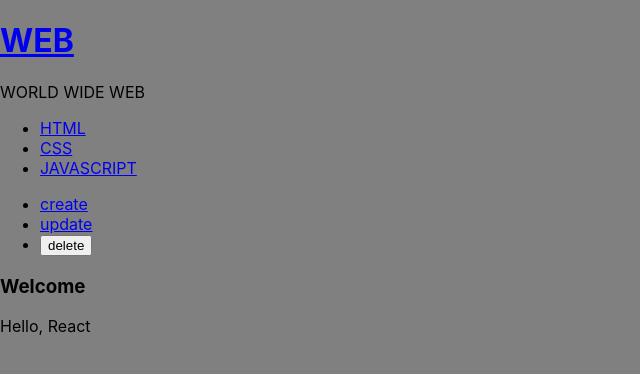
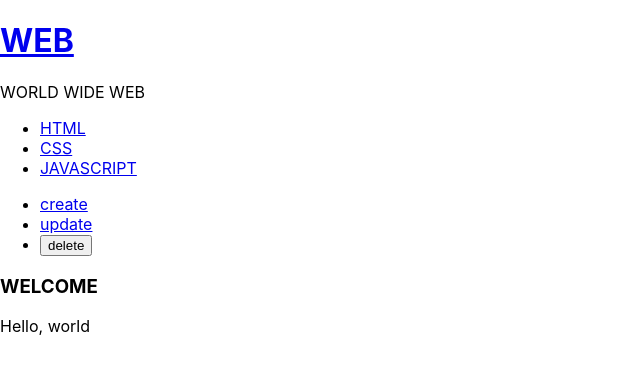
Before and after one commit to jongin1004/react-practice, a React (Create React App) app: page / in a window 1280 px wide. Shown: the top 374 px of the page, without its empty margins (0-640 px from the left). Built offline with nearby package versions, Linux system fonts and the light colour scheme.

Commit message:
refectoring -> app.js

```diff
--- a/src/App.js
+++ b/src/App.js
@@ -5,23 +5,26 @@
 import UpdateContent from "./components/UpdateContent";
 import Header from "./components/Header";
 import Control from "./components/Control";
-import './main.css';
+// import './main.css';
 
 class App extends React.Component {
   constructor(props) {
     super(props);
     this.state = {
-      mode: "welcome",
-      selected_content_id: 2,
+      mode: 'read',
+      selected_content_id: 0,
       header: {title: 'WEB', subject: 'WORLD WIDE WEB'},
-      welcome: {title: 'Welcome', subject: 'Hello, React'},
       contents: [
         {id: 1, title: "HTML", desc: "HTML IS ..."},
         {id: 2, title: "CSS", desc: "CSS IS ..."},
         {id: 3, title: "JAVASCRIPT", desc: "JAVASCRIPT IS ..."}
       ]
     };
+    this.max_content_id = this.state.contents.length + 1;
     this.onChangePage = this.onChangePage.bind(this);
+    this.onChangeMode = this.onChangeMode.bind(this);
+    this.saveContent = this.saveContent.bind(this);
+    this.updateContent = this.updateContent.bind(this);
   }
 
   onChangePage(id) {
@@ -31,75 +34,102 @@
     });
   }
 
-  getContent() {
-    let _title, _desc, _article = null;
-    if(this.state.mode === "welcome") {
-      _title = this.state.welcome.title;
-      _desc = this.state.welcome.subject;
-      _article = <ReadContent title={_title} des={_desc}/>;
-    } else if (this.state.mode === "read") {
-      _title = this.state.contents[this.state.selected_content_id].title;
-      _desc = this.state.contents[this.state.selected_content_id].desc;
-      _article = <ReadContent title={_title} des={_desc}/>;
-    } else if (this.state.mode === "create") {
-      _article = <CreateContent onSubmit={function(_title, _desc) {
-        let max_content_id = this.state.contents.length + 1;
-        let _content = this.state.contents.concat(
-          {id: max_content_id, title: _title, desc: _desc}
-        );
-        this.setState({
-          contents: _content,
-          mode: "read",
-          selected_content_id: max_content_id -1
-        });
-      }.bind(this)} title={_title} des={_desc}/>;
-    } else if (this.state.mode === "update") {
-      let _data = this.state.contents[this.state.selected_content_id];
+  onChangeMode(_mode) {
+    this.setState({
+        mode: _mode
+    });
+  }
+
+  saveContent(_title, _desc) {
+    let _contents = this.state.contents.concat(
+      {id: this.max_content_id, title: _title, desc: _desc}
+    )
+    this.setState({
+      contents: _contents,
+      mode: 'read',
+      selected_content_id: this.max_content_id
+    })
+    this.max_content_id = this.max_content_id + 1;
+  }
+
+  updateContent(_id, _title, _desc) {
+    let _content = Array.from(this.state.contents);
+    for (let i = 0; i < _content.length; i++) {
+      if (_content[i].id === _id) {
+        _content[i] = {id: _id, title: _title, desc: _desc}
+      }
+    }
+    this.setState({
+      contents: _content,
+      mode: 'read',
+    })
+  }
+
+  deleteContent(_id) {
+    let _contents = Array.from(this.state.contents);
+    for (let i = 0; i < _contents.length; i++) {
+      if (_contents[i].id === _id) {
+        _contents.splice(i, 1)
+      }
+    }
+    this.setState({
+      contents: _contents,
+      mode: 'read',
+      selected_content_id: 0,
+    })
+  }
+
+  getData() {
+    let _data = null;
+    let contents = this.state.contents;
+    let selected_content_id = this.state.selected_content_id;
+    for (let i = 0; i < contents.length; i++) {
+      if (contents[i].id === selected_content_id) {
+        _data = contents[i];
+        break;
+      }
+    }
+
+    if (_data === null) {
+      _data = {id: 0, title: "WELCOME", desc: "Hello, world"};
+    }
+
+    return _data;
+  }
+
+  getArticle(_data) {
+    let _article = null;
+    let _mode = this.state.mode;
+    if (_mode === 'read') {
+      _article = <ReadContent title={_data.title} desc={_data.desc}/>
+    } else if (_mode === 'create') {
+      _article = <CreateContent saveContent={this.saveContent} />
+    } else if (_mode === 'update') {
       _article = <UpdateContent
-        onSubmit={function(_id, _title, _desc) {
-          let _contents = Array.from(this.state.contents);
-          _contents[this.state.selected_content_id] = {id: _id, title: _title, desc: _desc}
-          this.setState({
-            contents: _contents,
-            mode: 'read'
-          });
-        }.bind(this)}
-        data={_data}
-        />;
+        updateContent={this.updateContent}
+        id={this.state.selected_content_id}
+        title={_data.title}
+        desc={_data.desc}
+       />
+    } else if (_mode === 'delete') {
+      this.deleteContent(this.state.selected_content_id);
     }
 
     return _article;
   }
+
   render() {
+    let _data = this.getData();
 
     return (
-      <div className="App">
-        <Header
-          title={this.state.header.title}
-          subject={this.state.header.subject}
-          onChangePage = {function() {
-            this.setState({ mode: 'welcome'});
-          }.bind(this)}
-        />
+      <div>
+        <Header title={this.state.header.title} subject={this.state.header.subject}/>
         <TOC
           content={this.state.contents}
           onChangePage = {this.onChangePage}
         />
-        <Control onChangeMode={function(_mode) {
-          if (_mode === 'delete') {
-
-            let _contents = Array.from(this.state.contents);
-            _contents.splice(this.state.selected_content_id,1);
-            this.setState({
-              selected_content_id: 0,
-              contents: _contents,
-              model: "welcome"
-            })
-          } else {
-            this.setState({mode: _mode})
-          }
-        }.bind(this)} />
-        {this.getContent()}
+        <Control onChangeMode={this.onChangeMode} />
+        {this.getArticle(_data)}
       </div>
     );
   }
--- a/src/components/Control.js
+++ b/src/components/Control.js
@@ -1,20 +1,24 @@
-function Control(props) {
-  return (
-    <ul>
-        <li><a href="!#" onClick={function(e) {
-            e.preventDefault();
-            props.onChangeMode('create');
-        }}>create</a></li>
-        <li><a href="!#" onClick={function(e) {
-            e.preventDefault();
-            props.onChangeMode('update');
-        }}>update</a></li>
-        <li><input onClick={function(e) {
-            e.preventDefault();
-            props.onChangeMode('delete');
-        }} type="submit" value="delete" /></li>
-    </ul>
-  );
+import React from 'react';
+
+class Control extends React.Component {
+  constructor(props) {
+    super(props);
+    this.onChangeMode = this.onChangeMode.bind(this);
+  }
+  onChangeMode(e) {
+    e.preventDefault();
+    this.props.onChangeMode(e.target.outerText);
+  }
+
+  render() {
+    return (
+      <ul>
+        <li><a href="!#" onClick={this.onChangeMode}>create</a></li>
+        <li><a href="!#" onClick={this.onChangeMode}>update</a></li>
+        <li><button onClick={this.onChangeMode} type="submit">delete</button></li>
+      </ul>
+    );
+  }
 }
 
 export default Control;
--- a/src/components/CreateContent.js
+++ b/src/components/CreateContent.js
@@ -4,7 +4,7 @@
       <h1>Create</h1>
       <form onSubmit={function(e) {
           e.preventDefault();
-          props.onSubmit(
+          props.saveContent(
               e.target.title.value,
               e.target.desc.value
           );
--- a/src/components/Header.js
+++ b/src/components/Header.js
@@ -1,11 +1,24 @@
+// function Header(props) {
+//   return (
+//     <header>
+//       <h1><a href="/" onClick={function(e){
+//         e.preventDefault();
+//         props.onChangePage();
+//         }}>{ props.title }</a></h1>
+//       <div>{ props.subject }</div>
+//     </header>
+//   );
+// }
+
+// export default Header;
+
+
 function Header(props) {
+  console.log(props);
   return (
     <header>
-      <h1><a href="/" onClick={function(e){
-        e.preventDefault();
-        props.onChangePage();
-        }}>{ props.title }</a></h1>
-      <div>{ props.subject }</div>
+      <h1><a href="/">{props.title}</a></h1>
+      <div>{props.subject}</div>
     </header>
   );
 }
--- a/src/components/ReadContent.js
+++ b/src/components/ReadContent.js
@@ -3,7 +3,7 @@
     <article>
       <h3>{ props.title }</h3>
       <div>
-        { props.des }
+        { props.desc }
       </div>
     </article>
   );
--- a/src/components/TOC.js
+++ b/src/components/TOC.js
@@ -25,7 +25,7 @@
             onClick={function(id, e) {
               e.preventDefault();
               this.props.onChangePage(id);
-            }.bind(this, data[i].id - 1)}
+            }.bind(this, data[i].id)}
           >
             {data[i].title}
           </a>
--- a/src/components/UpdateContent.js
+++ b/src/components/UpdateContent.js
@@ -4,9 +4,9 @@
   constructor(props) {
     super(props);
     this.state = {
-      id: this.props.data.id,
-      title: this.props.data.title,
-      des: this.props.data.desc
+      id: this.props.id,
+      title: this.props.title,
+      desc: this.props.desc
     }
 
     this.inputFormHandler = this.inputFormHandler.bind(this);
@@ -22,13 +22,13 @@
         <h1>Update</h1>
         <form onSubmit={function(e) {
             e.preventDefault();
-            this.props.onSubmit(
+            this.props.updateContent(
                 this.state.id,
                 this.state.title,
-                this.state.des
+                this.state.desc
             );
         }.bind(this)}>
-            <input type="hidden" name="id" value={this.state.id} />
+            {/* <input type="hidden" name="id" value={this.state.id} /> */}
             <p>
               <input
                 type="text"
@@ -41,9 +41,9 @@
             <p>
               <textarea
                 onChange={this.inputFormHandler}
-                name="des"
+                name="desc"
                 placeholder="description"
-                value={this.state.des}
+                value={this.state.desc}
               ></textarea>
             </p>
             <input type="submit" value="제출" />
@@ -54,23 +54,4 @@
 }
 
 
-// function UpdateContent(props) {
-//   return (
-//     <article>
-//       <h1>Update</h1>
-//       <form onSubmit={function(e) {
-//           e.preventDefault();
-//           props.onSubmit(
-//               e.target.title.value,
-//               e.target.desc.value
-//           );
-//       }}>
-//           <p><input type="text" name="title" placeholder="title" value={props.title} /></p>
-//           <p><textarea name="desc" placeholder="description">{props.des}</textarea></p>
-//           <input type="submit" value="제출" />
-//       </form>
-//     </article>
-//   );
-// }
-
 export default UpdateContent;
```
